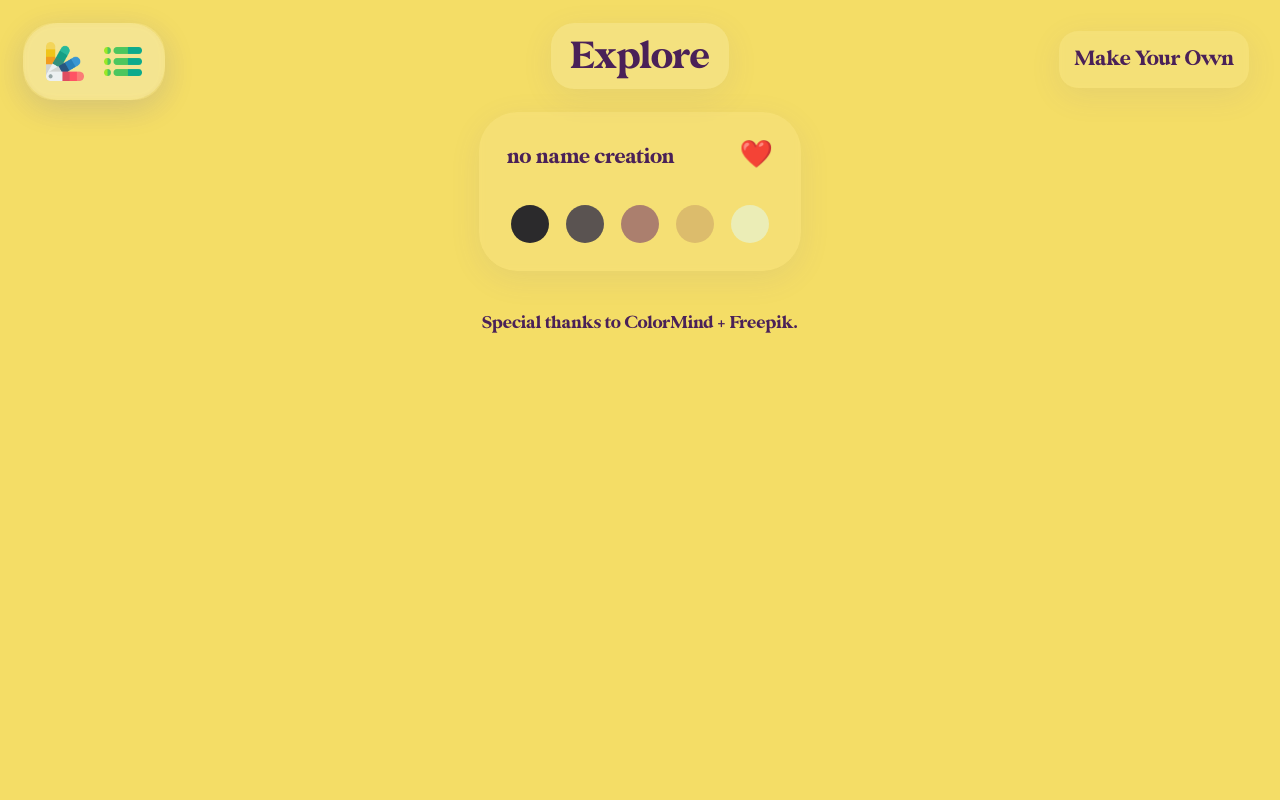
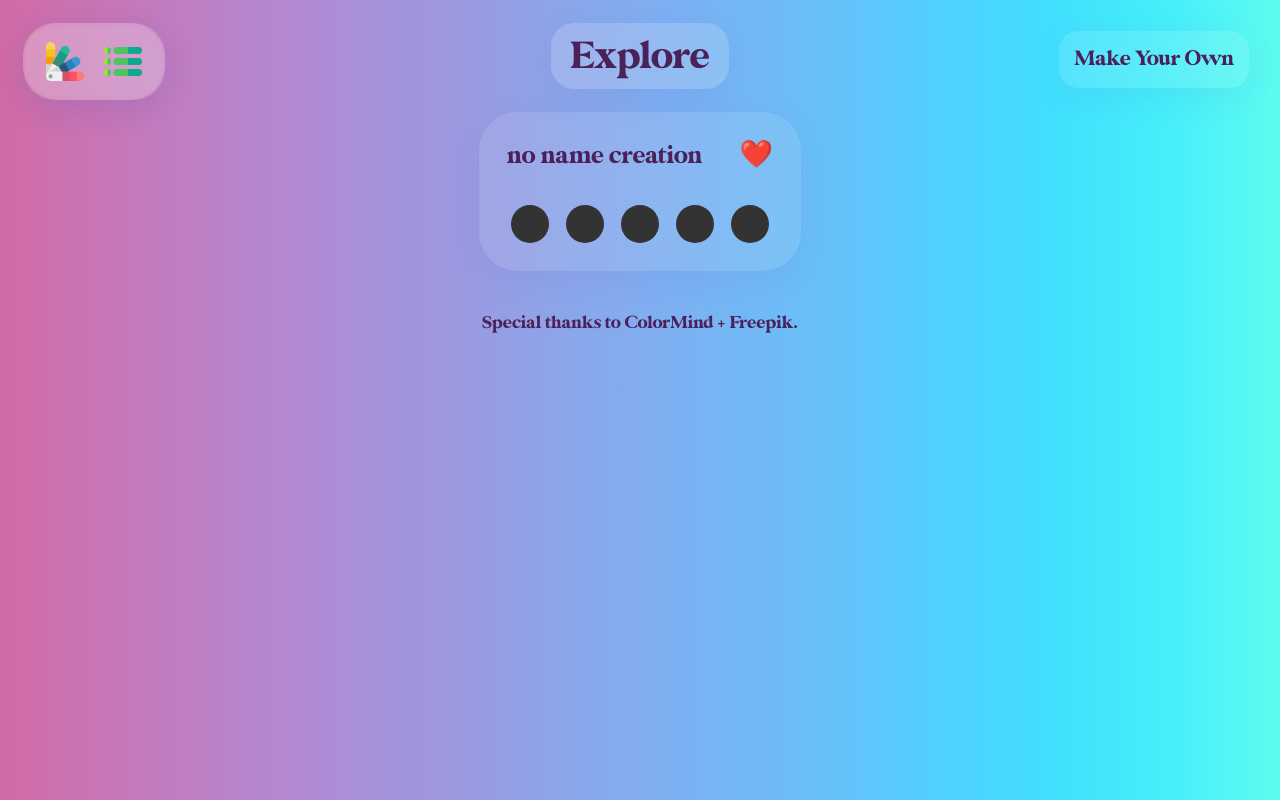
Before and after one commit to jmhar3/glasshouse, a React (Create React App) app: page / in a window 1280 px wide. Built offline with nearby package versions, Linux system fonts and the light colour scheme; no server answers.

Commit message:
fix swatch to palette feature, fix panels + colour change

```diff
--- a/src/App.js
+++ b/src/App.js
@@ -13,6 +13,7 @@ const App = () => {
         <Route exact path="/" component={HomePage} />
         <Route exact path="/creations" component={CreationsPage} />
         <Route exact path="/palette" component={PalettePage} />
+        {/* <Route exact path="/palette/:swatch" component={PalettePage} /> */}
         <Route exact path="/accountaccess" component={AccountAccess} />
     </Router>
   );
--- a/src/components/palette/Palette.js
+++ b/src/components/palette/Palette.js
@@ -1,76 +1,28 @@
-import { Component } from 'react';
+import { useContext, useEffect } from 'react';
 import AddPanel from './AddPanel';
 import UploadPalette from './UploadPalette';
 import SavePalette from './SavePalette';
-import randomColor from 'randomcolor';
-import PaletteList from './PaletteList';
+import Panel from './Panel';
+import { PanelContext } from './PanelContext';
 
-export default class Palette extends Component {
-    constructor(props) {
-        super(props);
-        // const panelColours = [];
-        // const n = Math.floor(Math.random() * (6 - 4 + 1)) + 4;
+const Palette = ({panels}) => {
+    const [panelState, dispatch] = useContext(PanelContext);
 
-        // for (let i = 0; i < n; i++) {
-            // panelColours.push({
-            //     colour: randomColor()
-            // });
-        // }
-
-        this.state = {
-            panelColours: {
-                'colour-1' : randomColor(),
-                'colour-2' : randomColor(),
-                'colour-3' : randomColor(),
-                'colour-4' : randomColor(),
-                'colour-5' : randomColor()
-            }
-        }
-    }
-
-
-    addColour(colour) {
-        let timestamp = (new Date()).getTime();
-        this.state.panelColours['colour-' + timestamp ] = colour;
-        this.setState({ panelColours : this.state.colours });
-    }
-
-    addPanel = () => {
-        this.state.panelColours.push({colour: randomColor()})
-        console.log(this.state.panelColours)
-    }
-
-    removePanel() {
-    };
-
-    showTools = () => {
-        // this.setState({ panelColours: { toolMenu: true }})
-    }
-
-    hideTools = () => {
-        // this.setState({ panelColours: { toolMenu: false }})
-        // this.setState({ panelColours: { colourTool: false }})
-    }
-
-    showColourTool = () => {
-        // this.setState({ colourTool: true })
-    }
-
-    handleChange = color => {
-        this.setState({ background: color.hex });
-      };
-
-    render() {
     return (
         <>
             <div id="palette-menu">
                 <input type="text" placeholder="Name Your Creation" id="name-swatch" />
-                    <AddPanel addColour={this.addColour}/>
+                <AddPanel add={colour => dispatch({ type: "addPanel", colour: colour })} />
                 <UploadPalette />
                 <SavePalette />
             </div>
-                <PaletteList swatches={this.state.panelColours} />
+            <div id="palette-generator">
+                {panels.map((panel, index) => (
+                    <Panel panel={panel} key={index} colour={panel} remove={() => dispatch({ type: "removePanel", data: panel })} />
+                ))}
+            </div>
         </>
     )
 }
-}
+
+export default Palette;
--- a/src/components/palette/PaletteList.js
+++ /dev/null
@@ -1,58 +0,0 @@
-import bin from '../../images/garbage.png';
-import swatch from '../../images/swatches.png';
-import { SliderPicker } from 'react-color';
-import { EditableInput } from 'react-color/lib/components/common';
-import { useReducer, useState } from 'react';
-
-const PaletteList = (swatches) => {
-
-    // useReducer
-
-    const [panelTools, setPanelTools] = useState(false)
-    const [sliderTool, setSliderTool] = useState(false)
-
-    const showPanelTools = e => {
-        setPanelTools(true)
-    }
-
-    const hidePanelTools = e => {
-        setPanelTools(false)
-        setSliderTool(false)
-    }
-
-    const showSliderTool = e => {
-        setSliderTool(true)
-    }
-
-    const handleChange = e => {
-
-    }
-
-    return (
-        <div id="palette-generator">
-            {
-                Object.keys(swatches).map(function (key) {
-                    return (
-                        <div className="colour-generator" key={key} style={{ backgroundColor: swatches[key] }} onMouseEnter={showPanelTools} onMouseLeave={hidePanelTools} >
-                            <EditableInput onChange={handleChange}/>
-                            <div className="panel-tools"  style={{ display: (panelTools ? 'flex' : 'none') }}>
-                                <img src={bin} alt="delete colour" />
-                                <img src={swatch} alt="change colour"
-                                onMouseEnter={showSliderTool}
-                                />
-                            </div>
-                            <div  style={{ display: (sliderTool ? 'block' : 'none') }}>
-                                    <SliderPicker
-                                        color={swatches}
-                                    onChange={handleChange}
-                                    />
-                                </div>
-                        </div>
-                    )
-                }.bind(this))
-            }
-        </div>
-    )
-}
-
-export default PaletteList;
--- /dev/null
+++ b/src/components/palette/Panel.js
@@ -0,0 +1,68 @@
+import bin from '../../images/garbage.png';
+import swatch from '../../images/swatches.png';
+import { SliderPicker } from 'react-color';
+import { EditableInput } from 'react-color/lib/components/common';
+import { useState, useContext, useEffect } from 'react';
+import { PanelContext } from './PanelContext';
+
+
+const Panel = ({ remove, key, colour, panel }) => {
+    const [panelTools, setPanelTools] = useState(false)
+    const [sliderTool, setSliderTool] = useState(false)
+
+    const [panelState, dispatch] = useContext(PanelContext)
+
+    // useEffect()
+
+    const showPanelTools = e => {
+        setPanelTools(true)
+    }
+
+    const hidePanelTools = e => {
+        setPanelTools(false)
+        setSliderTool(false)
+    }
+
+    const showSliderTool = e => {
+        setSliderTool(true)
+    }
+
+    const handleChange = color => {
+        console.log(color.hex)
+        dispatch({
+            type: "updatePanel",
+            data: {
+                newColour: color.hex,
+                oldColour: colour
+            }
+        })
+    };
+
+
+    // const [background, setBackground] = useState('#fff')
+
+    // const handleChangeComplete = (color) => {
+    //     setBackground(color.hex);
+    // };
+
+    return (
+        <div key={key} className="colour-generator"  onMouseEnter={showPanelTools} onMouseLeave={hidePanelTools}
+        style={{backgroundColor: colour}}>
+            <EditableInput onChange={handleChange} />
+            <div className="panel-tools" style={{ display: (panelTools ? 'flex' : 'none') }}>
+                <img src={bin} alt="delete colour" onClick={remove} />
+                <img src={swatch} alt="change colour"
+                    onMouseEnter={showSliderTool}
+                />
+            </div>
+            <div style={{ display: (sliderTool ? 'block' : 'none') }}>
+                <SliderPicker
+                    color={colour}
+                    onChangeComplete={handleChange}
+                />
+            </div>
+        </div>
+    );
+}
+
+export default Panel;
--- /dev/null
+++ b/src/components/palette/PanelContext.js
@@ -0,0 +1,36 @@
+import randomColor from "randomcolor";
+import {createContext, useReducer} from "react";
+
+export const PanelContext = createContext(null)
+
+export const PanelContextProvider = props => {
+    const [panelState, dispatch] = useReducer(PanelReducer, []);
+
+    return (
+        <PanelContext.Provider value={[panelState, dispatch]}>
+            {props.children}
+        </PanelContext.Provider>
+    )
+}
+
+const PanelReducer = (state, action) => {
+    switch(action.type) {
+        case "addPanel":
+            return [...state, action.data]
+        case "removePanel":
+            return state.filter(panel => action.data !== panel)
+        case "updatePanel":
+            console.log("bye")
+            console.log(action.data.oldColour, action.data.newColour)
+            return state.map((panel) => {
+                if (panel === action.data.oldColour) {
+                    panel = action.data.newColour
+                }
+                return panel
+            })
+        case "replacePanel":
+            return [...action.data]
+        default:
+            return state;
+    }
+}
--- /dev/null
+++ b/src/components/palette/fetchPanels.js
@@ -0,0 +1,27 @@
+// import { useContext } from "react";
+// import { PanelContext } from "./PanelContext";
+
+// const FetchColours = () => {
+//     const [dispatch] = useContext(PanelContext);
+
+//     fetch('http://colormind.io/api/', {
+//         method: 'POST',
+//         body: JSON.stringify({
+//             model: "default"
+//         })
+//     })
+//         .then(res => res.json())
+//         .then(data =>
+//             data.result.forEach((colour, i) => dispatch({
+//                 type: "addPanel",
+//                 data: {
+//                     key: i,
+//                     colour: `rgba(${colour.join(",")}, 1)`
+//                 }
+//             }))
+//         )
+
+//     return null;
+// }
+
+// export default FetchColours;
--- a/src/components/swatches/SwatchCard.js
+++ b/src/components/swatches/SwatchCard.js
@@ -1,5 +1,6 @@
-import React from 'react';
-import {Link} from 'react-router-dom';
+import {useContext} from 'react';
+import { PanelContext } from '../palette/PanelContext';
+import { useHistory } from 'react-router';
 
 const SwatchCard = ({ name, colours, index, mouseEnter, mouseLeave }) => {
     // const handleClick = e => {
@@ -14,18 +15,28 @@ const SwatchCard = ({ name, colours, index, mouseEnter, mouseLeave }) => {
     //     }
     // }
 
+    const history = useHistory()
+
+    const [panelState, dispatch] = useContext(PanelContext);
+
+    const handleClick = e => {
+        dispatch({
+            type: "replacePanel",
+            data: colours
+        })
+        history.push('/palette')
+    }
+
     return (
         <div className="swatch-card" key={index} onMouseEnter={mouseEnter} onMouseLeave={mouseLeave}>
         <div className="card-head">
-            <Link to="/palette" className="swatch-name">{name}</Link>
+            <h4 onClick={handleClick}>{name}</h4>
             <h4 className="like-button">❤️</h4>
         </div>
         <div className="swatch-colours">
             {colours.map((colour, index) =>
-            // colour.map((colour, index) => (
-                <div key={index} className="colour-div" style={{background: `rgba(${colour.join(", ")}, 1)`}} />
+                <div key={index} className="colour-div" style={{background: colour}} />
             )
-            // ))
             }
         </div>
     </div>
--- a/src/components/swatches/Swatches.js
+++ b/src/components/swatches/Swatches.js
@@ -7,15 +7,14 @@ export default class Swatches extends Component {
         super();
         this.state = {
             name: "no name creation",
-            colours: [[43, 42, 44], [90, 83, 81], [171, 127, 110], [220, 188, 108], [235, 237, 182]],
-            background: randomColor()
+            colours: ["#333", "#333", "#333" ,"#333", "#333"]
         };
     }
 
     mouseEnter = () => {
         const swatchColours = Array.from(this.state.colours)
         const colours =             swatchColours.map((colour, index) => `, rgba(${colour[0]},${colour[1]},${colour[2]},1)`)
-        document.querySelector('body').style.background = `linear-gradient(to right${colours.join('')})`
+        document.querySelector('body').style.background = `linear-gradient(to right${colours.join(',')})`
     }
 
     mouseLeave = () => {
@@ -24,16 +23,6 @@ export default class Swatches extends Component {
 
     componentDidMount() {
         this.mouseLeave()
-        // fetch('http://colormind.io/api/', {
-        // method: 'POST',
-        // body: JSON.stringify({
-        //     model : "castlevania",
-	    //     input : [[44,43,44],[90,83,82],"N","N","N"]
-        //     })
-        // })
-        //     .then(res => res.json())
-        //     .then(data => this.setState({ colours: Object.values(data) })
-        // )
     }
 
     render() {
--- a/src/index.js
+++ b/src/index.js
@@ -7,10 +7,13 @@ import reportWebVitals from './reportWebVitals';
 import './index.css';
 import './typography/typography.css';
 import './compatibility.css'
+import { PanelContextProvider } from './components/palette/PanelContext'
 
 ReactDOM.render(
   <React.StrictMode>
-    <App />
+    <PanelContextProvider>
+      <App />
+    </PanelContextProvider>
   </React.StrictMode>,
   document.getElementById('root')
 );
--- a/src/pages/PalettePage.js
+++ b/src/pages/PalettePage.js
@@ -1,10 +1,34 @@
 import Palette from '../components/palette/Palette';
 import './palette.css'
+import { useContext, useEffect } from 'react';
+import { PanelContext } from '../components/palette/PanelContext';
+import FetchColours from '../components/palette/fetchPanels'
 
 const PalettePage = () => {
+    const [panelState, dispatch] = useContext(PanelContext);
+    console.log(panelState, dispatch)
+
+    const fetchColours = () => {
+        fetch('http://colormind.io/api/', {
+            method: 'POST',
+            body: JSON.stringify({
+                model: "default"
+            })
+        })
+            .then(res => res.json())
+            .then(data =>
+                data.result.forEach((colour, i) => dispatch({
+                    type: "addPanel",
+                    data: `rgba(${colour.join(",")}, 1)`
+                }))
+            )
+    }
+
+    useEffect(fetchColours, [])
+
     return (
         <div id="palette-page">
-            <Palette />
+            <Palette panels={panelState}/>
         </div>
     )
 }
```
Lines whose indentation alone changed are shown as unchanged.
